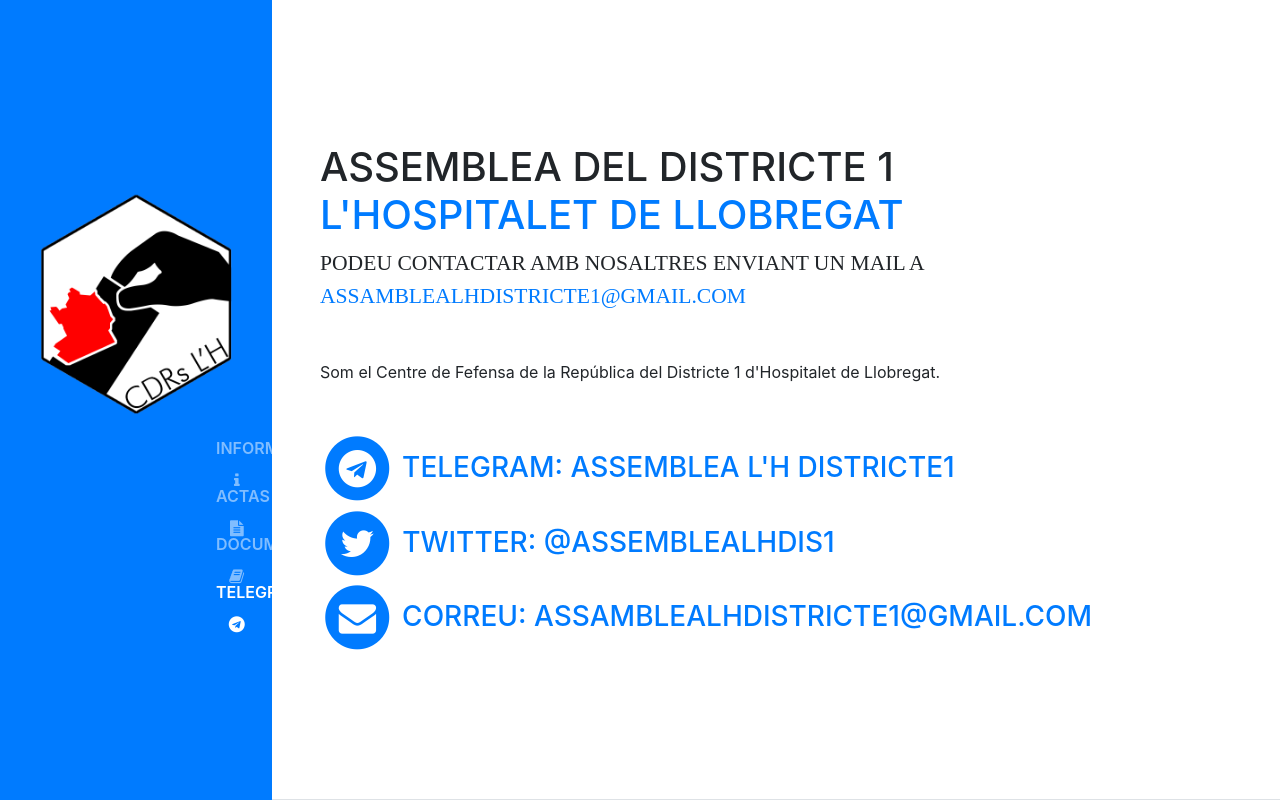
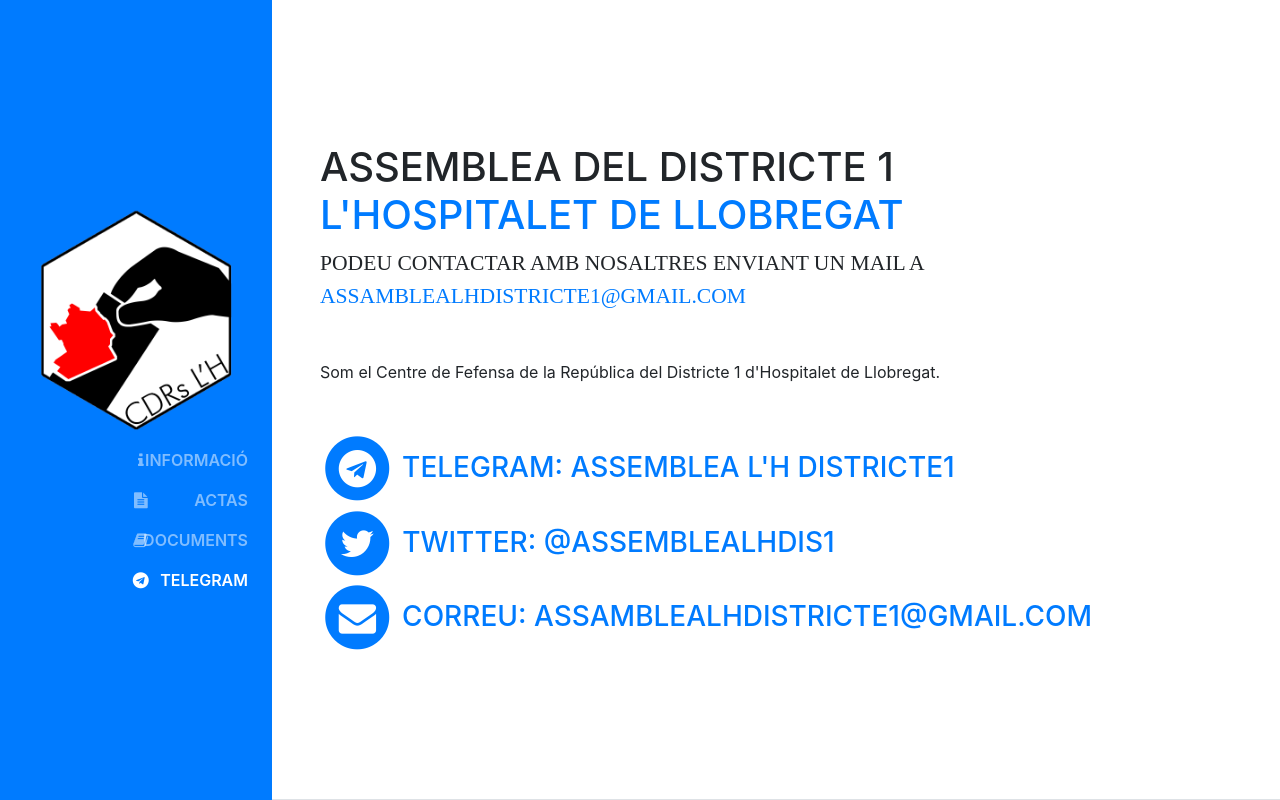
Before and after one commit to assemblealhdistricte1/Web, a website with bundled scripts: page index.html in a window 1280 px wide. Shown: the top 800 px of the page. Built offline with nearby package versions, Linux system fonts and the light colour scheme; a web font is replaced by a local one.

Commit message:
Update index.html

```diff
--- a/index.html
+++ b/index.html
@@ -44,7 +44,7 @@
         <ul class="navbar-nav">
           <li class="nav-item">
             <a class="nav-link js-scroll-trigger" href="#informacio">
-              <span class="fa-stack">
+              <span>
                 Informació
                 <i class="fa fa-info fa-stack-1x pull-right"></i>
               </span>
@@ -52,7 +52,7 @@
           </li>
           <li class="nav-item">
             <a class="nav-link js-scroll-trigger" href="#actas">
-              <span class="fa-stack">
+              <span>
                 Actas
                 <i class="fa fa-file-text fa-stack-1x pull-right"></i>
               </span>
@@ -60,7 +60,7 @@
           </li>
           <li class="nav-item">
             <a class="nav-link js-scroll-trigger" href="#documents">
-              <span class="fa-stack">
+              <span>
                 Documents
                 <i class="fa fa-book fa-stack-1x pull-right"></i>
               </span>
@@ -68,7 +68,7 @@
           </li>
           <li class="nav-item">
             <a class="nav-link js-scroll-trigger" href="#telegram">
-              <span class="fa-stack">
+              <span>
                 Telegram
                 <i class="fa fa-telegram fa-stack-1x pull-right"></i>
               </span>
```
